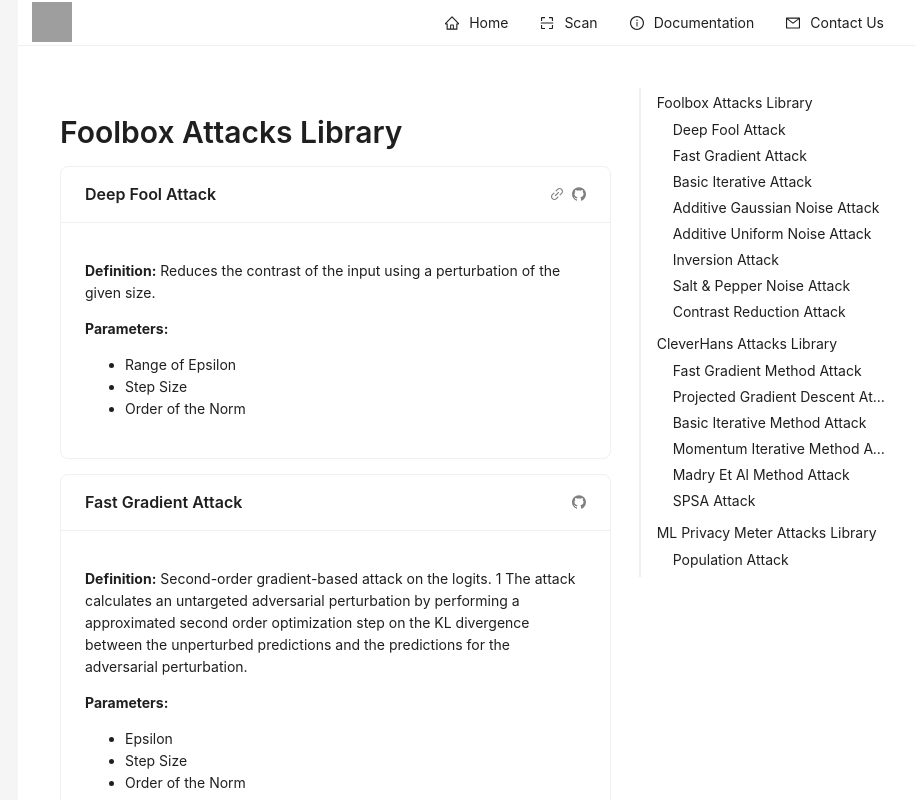
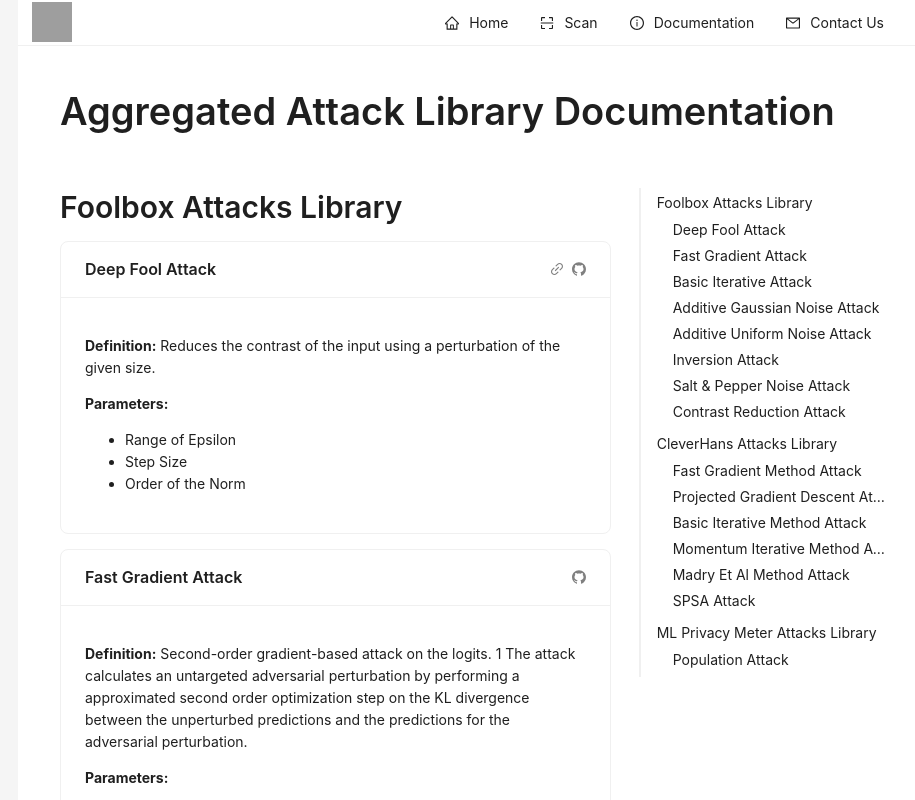
Before and after one commit to ncheungg/DEEP-LEARNING-SECURITY-TOOLS-REPOSITORY, a Next.js app: page /documentation in a window 1280 px wide. Shown: the top 800 px of the page, without its empty margins (167-1082 px from the left). Built offline with nearby package versions, Linux system fonts and the light colour scheme; grey boxes are pictures that could not be loaded.

Commit message:
added title to docs page + adjusted spacing at the top of page

```diff
--- a/src/component/info/InfoAnchor.tsx
+++ b/src/component/info/InfoAnchor.tsx
@@ -6,9 +6,15 @@
 
 const InfoAnchor: React.FC = () => {
   return (
+    <div>
+
+    <Title id="docs-title" style={{marginTop: "0px"}} level={1}>
+          Aggregated Attack Library Documentation
+    </Title>
     <Row>
+
       <Col span={16}>
-        <Title id="foolbox" level={2}>
+        <Title id="foolbox" style={{marginTop: "35px"}} level={2}>
           Foolbox Attacks Library
         </Title>
         <Card
@@ -487,10 +493,15 @@
         </Card>
         {/* <p style={{ height: "100vh" }}></p> */}
       </Col>
-      <Col span={8} style={{ paddingLeft: "2em" }}>
+      <Col span={8} style={{ paddingLeft: "2em", marginTop: "35px"}}>
         <Anchor
           items={[
+            // {
+            //   key: "docs-title",
+            //   href: "#docs-title"
+            // }
             {
+
               key: "foolbox",
               href: "#foolbox",
               title: "Foolbox Attacks Library",
@@ -590,6 +601,7 @@
         />
       </Col>
     </Row>
+    </div>
   );
 };
 
```
Also changed, not shown: src/component/upload/UploadModel.tsx (+0 -9 lines), src/component/upload/UploadTest.tsx (+0 -8 lines).
